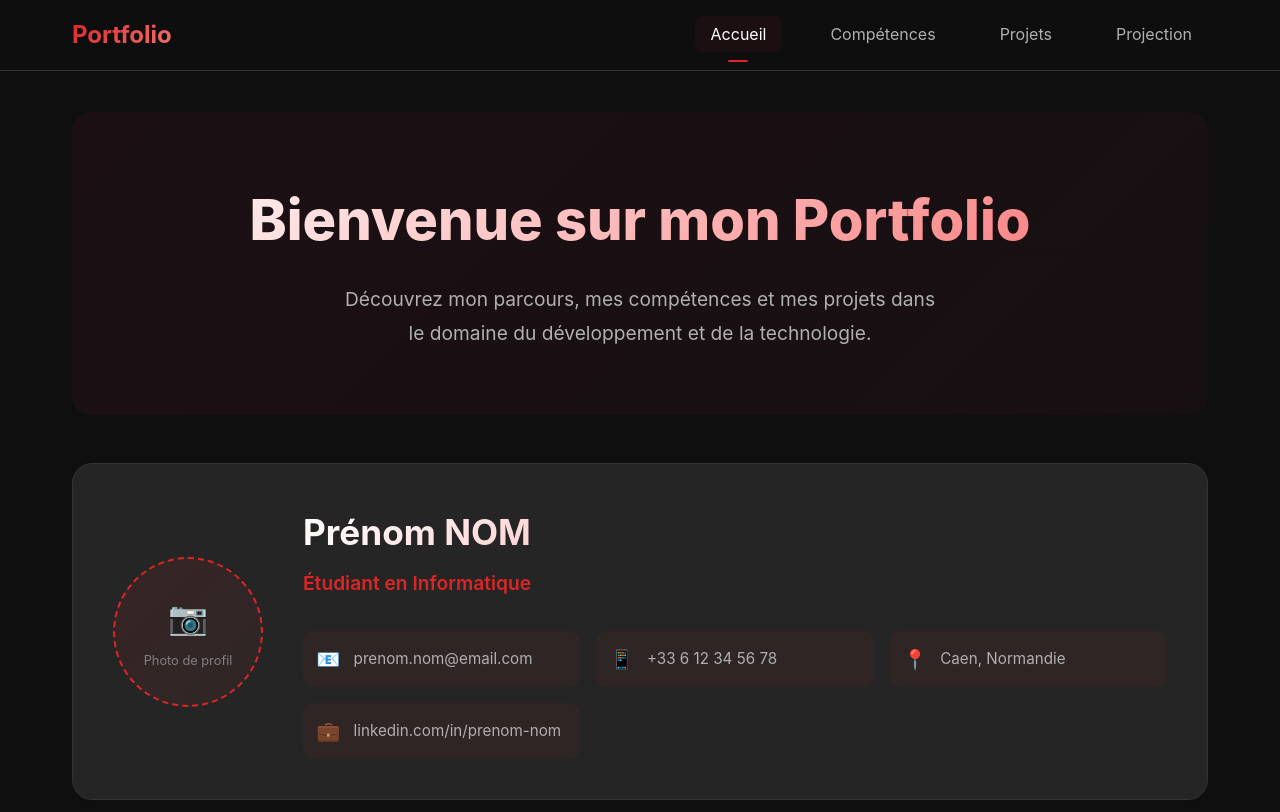
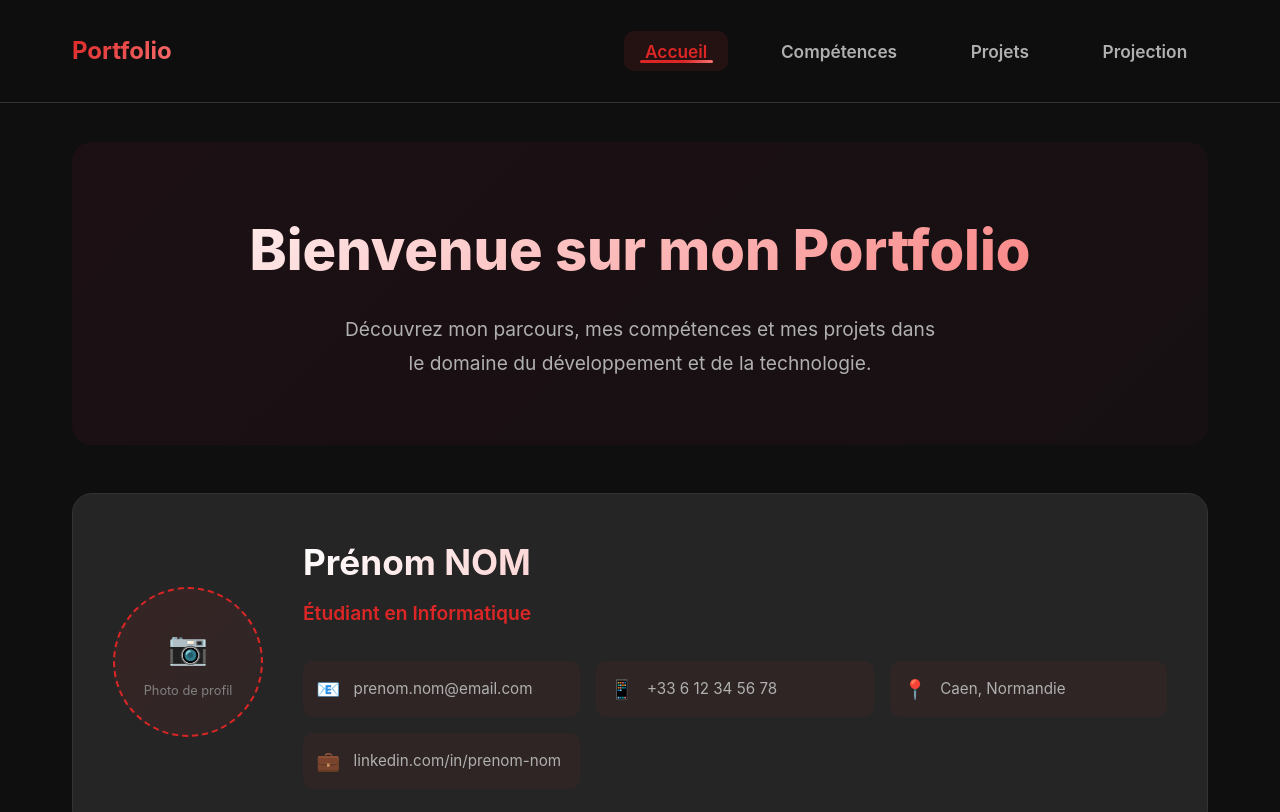
Before and after one commit to Romain0704D/portfolio, a plain HTML site: page index.html in a window 1280 px wide. Shown: the top 812 px of the page. Drawn offline with Linux system fonts and the light colour scheme.

Commit message:
Update index.html

```diff
--- a/index.html
+++ b/index.html
@@ -42,8 +42,9 @@
             backdrop-filter: blur(20px);
             border-bottom: 1px solid var(--border);
             z-index: 1000;
-            padding: 1rem 0;
+            padding: 2rem 0; /* Agrandi */
             transition: all 0.3s ease;
+            min-height: 84px;
         }
 
         .nav-container {
@@ -73,34 +74,46 @@
         .nav-link {
             color: var(--text-secondary);
             text-decoration: none;
-            padding: 0.5rem 1rem;
-            border-radius: 8px;
-            transition: all 0.3s ease;
+            padding: 0.6rem 1.3rem;
+            border-radius: 10px;
+            font-size: 1.08rem;
+            font-weight: 600;
             position: relative;
             cursor: pointer;
+            overflow: hidden;
+            transition: background 0.3s, color 0.3s;
         }
 
-        .nav-link:hover, .nav-link.active {
-            color: var(--text-primary);
-            background: rgba(139, 21, 56, 0.1);
-        }
-
-        .nav-link.active::after {
+        /* Barre d'animation soulignée progressive */
+        .nav-link::after {
             content: '';
             position: absolute;
-            bottom: -10px;
             left: 50%;
-            transform: translateX(-50%);
-            width: 20px;
-            height: 2px;
-            background: var(--accent-primary);
+            bottom: 8px;
+            width: 0;
+            height: 3px;
+            background: linear-gradient(90deg, var(--accent-secondary), var(--accent-primary));
             border-radius: 2px;
+            transition: width 0.35s cubic-bezier(.46,.03,.52,.96), left 0.35s cubic-bezier(.46,.03,.52,.96), background 0.4s;
+            z-index: 1;
+        }
+        .nav-link:hover,
+        .nav-link.active {
+            color: var(--accent-primary);
+            background: rgba(220,38,38,0.10);
+            transition: color 0.3s, background 0.3s;
+        }
+        .nav-link:hover::after,
+        .nav-link.active::after {
+            left: 15%;
+            width: 70%;
+            background: linear-gradient(90deg, var(--accent-primary) 60%, var(--accent-light) 100%);
         }
 
         /* Main Content */
         .main-content {
-            margin-top: 80px;
-            min-height: calc(100vh - 80px);
+            margin-top: 110px;
+            min-height: calc(100vh - 110px);
         }
 
         .tab-content {
@@ -630,7 +643,7 @@
                     </h2>
                     <div class="projects-content" id="semester1-content">
                         <div class="projects-grid">
-                            <div class="project-card animate-on-scroll">
+                            <div class="project-card animate-on-scroll" data-project="projet1-sem1">
                                 <span class="project-number">Projet 1</span>
                                 <h3 style="color: var(--accent-light); margin-bottom: 1rem;">Site Web Personnel</h3>
                                 <p>Création d'un site web personnel en HTML/CSS avec design responsive et animations CSS.</p>
@@ -821,6 +834,12 @@
                     }
                 });
             });
+            document.querySelectorAll('.project-card[data-project]').forEach(card => {
+                card.addEventListener('click', function() {
+                    const projectId = this.getAttribute('data-project');
+                    window.location.href = `project-template.html?project=${projectId}`;
+                });
+            });
         });
     </script>
 </body>
```
